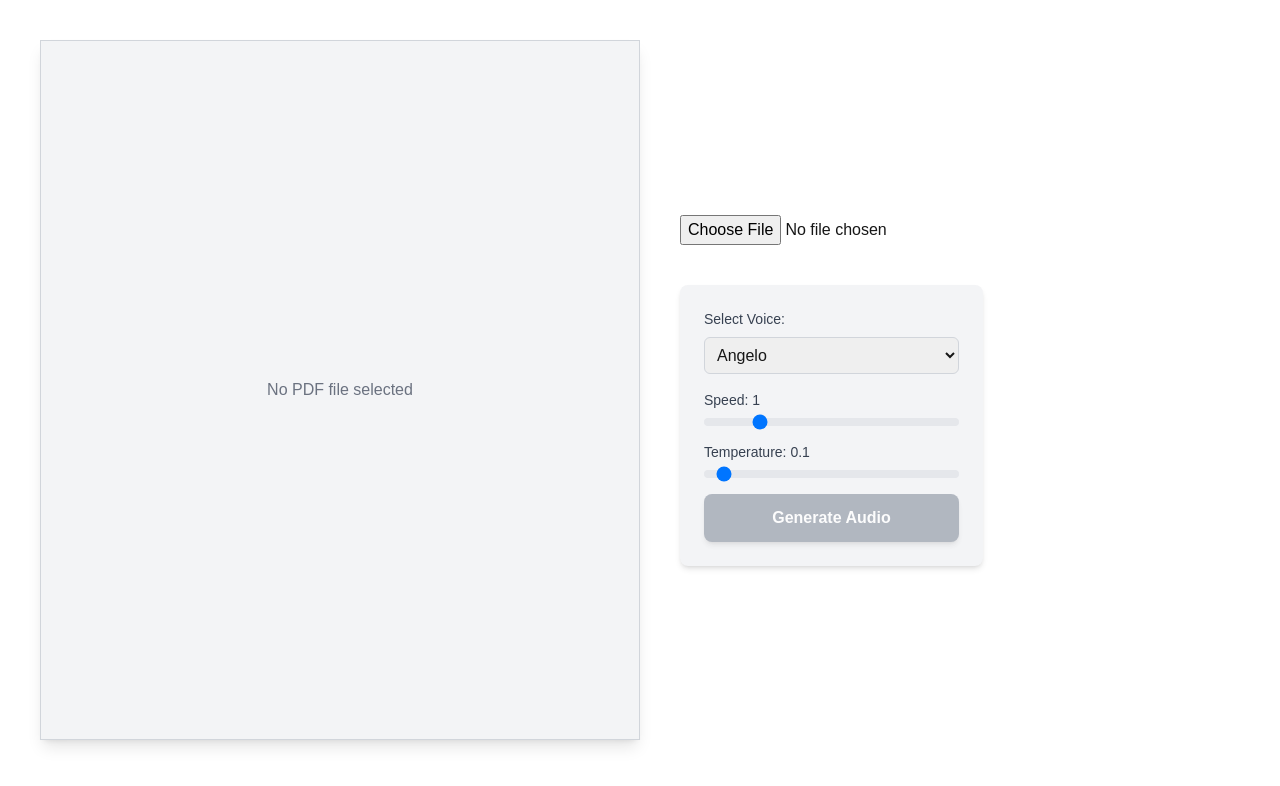
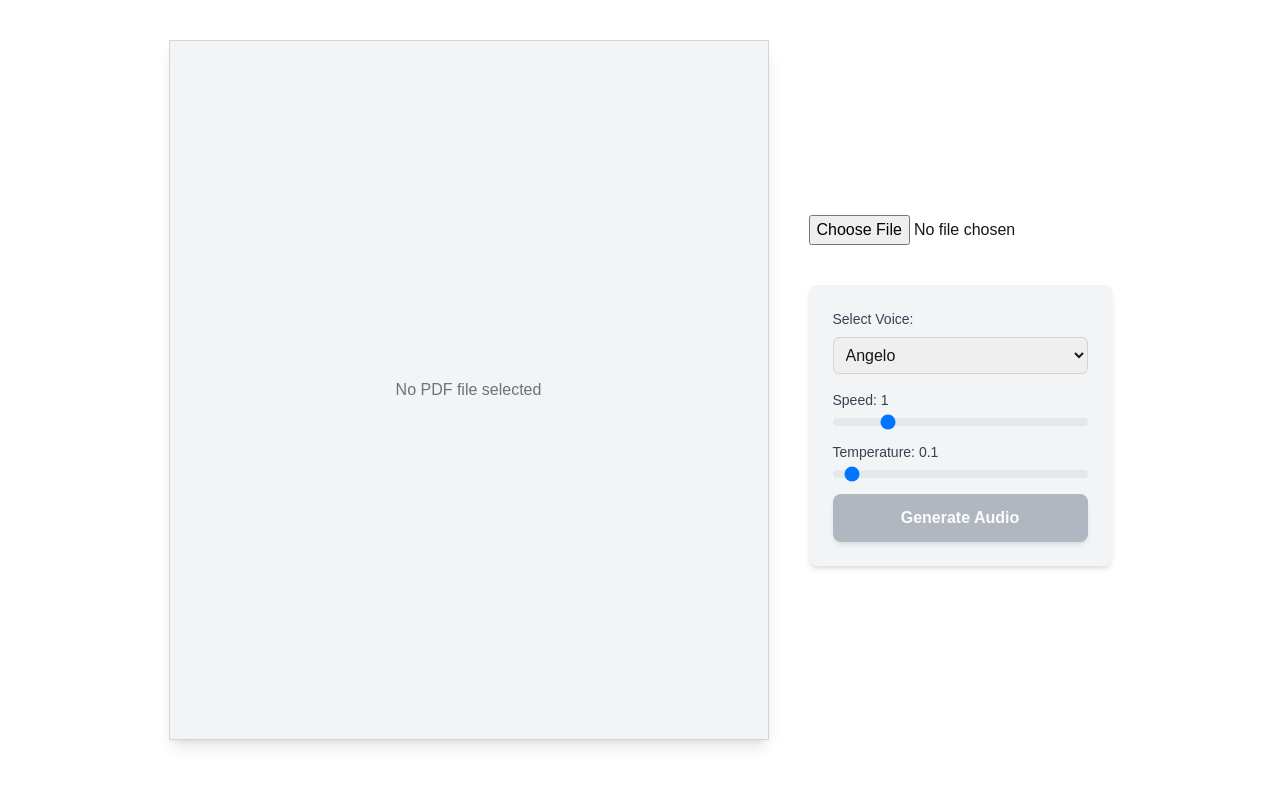
Before and after one commit to Mouzone/playai-interview, a Next.js app: page / in a window 1280 px wide. Shown: the top 786 px of the page. Built offline with nearby package versions, Linux system fonts and the light colour scheme.

Commit message:
Justify elements center

```diff
--- a/app/page.tsx
+++ b/app/page.tsx
@@ -158,7 +158,7 @@ export default function App() {
     }
 
     return (
-        <div className="flex gap-10 p-10 items-center">
+        <div className="flex gap-10 p-10 items-center justify-center">
             <div>
                 <div className="flex flex-col items-center">
                     {file ? (
```
